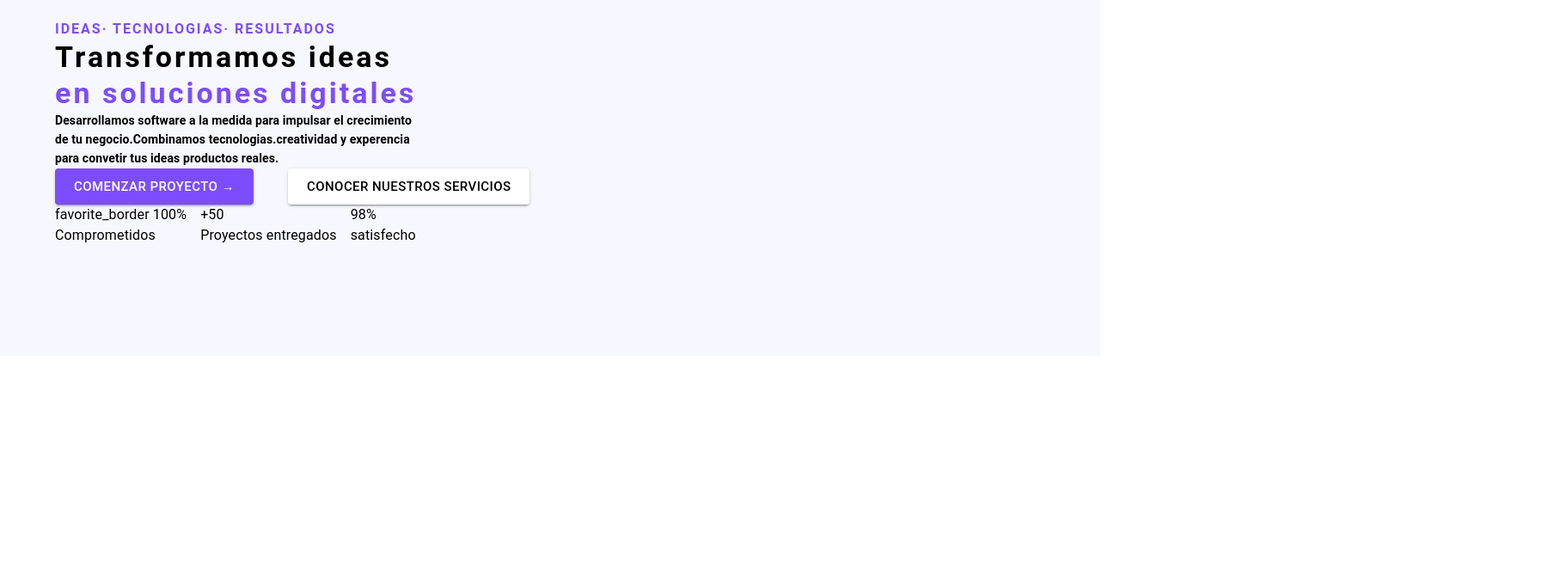
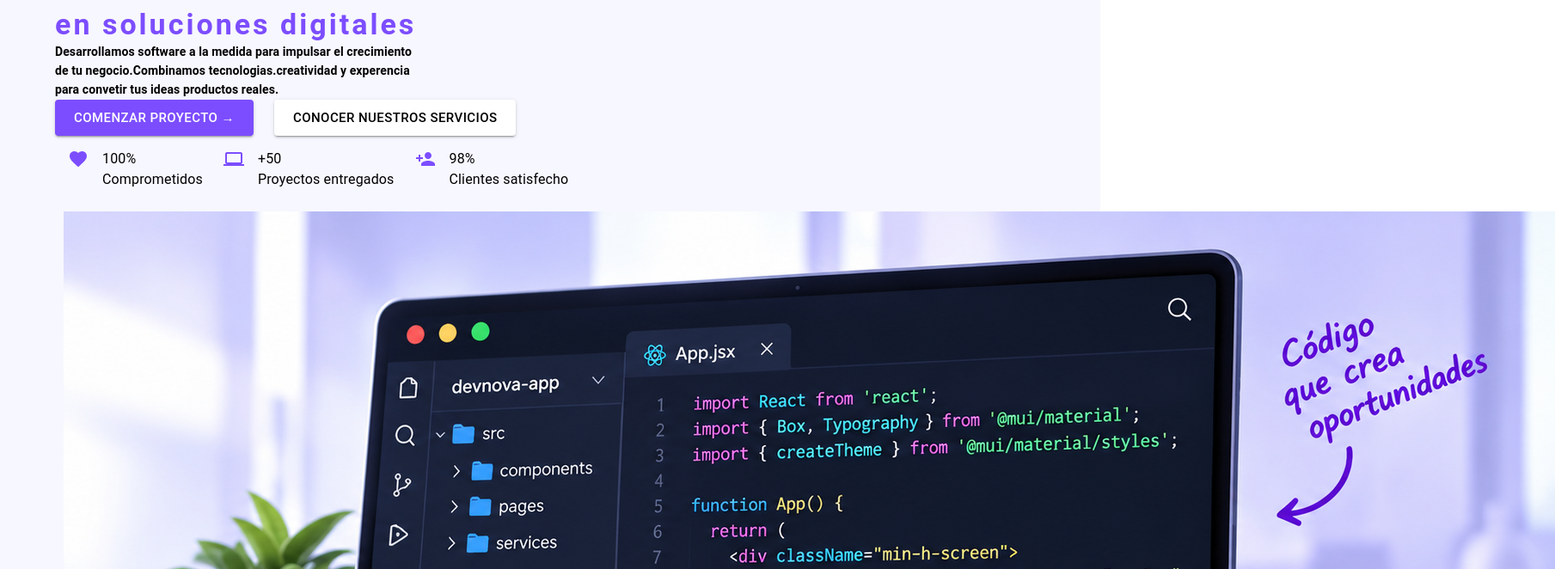
Before and after one commit to jessicahernandezt/dev-nova-solutions, a React (Vite) app: page / in a window 1280 px wide. Shown: the part 170-832 px from the top of the page at 86% size, 1809 px wide, since content can reach past the window. Before the commit the page ends 800 px from the top, so only its background shows below. Built offline with nearby package versions, Linux system fonts and the light colour scheme.

Commit message:
feat:puse iconos y una imagen

```diff
--- a/src/App.jsx
+++ b/src/App.jsx
@@ -8,6 +8,7 @@ function App(){
       <Navbar />
       <Hero />
 
+
     </>
   )
 }
--- a/src/components/Hero.jsx
+++ b/src/components/Hero.jsx
@@ -1,6 +1,7 @@
-import{Box,Button,Container,Typography} from '@mui/material'
-
-
+import{Box,Button,colors,Container,Typography} from '@mui/material';
+import FavoriteIcon from '@mui/icons-material/Favorite';
+import ComputerIcon from '@mui/icons-material/Computer';
+import PersonAddIcon from '@mui/icons-material/PersonAdd';
 
 function Hero() {
     return(
@@ -91,7 +92,7 @@ function Hero() {
                     <Box
                     sx={{
                         display:"flex",
-                        gap:5
+                        gap:3
                     }}>
                       <Button variant="contained" size='large'
                       sx={{
@@ -114,25 +115,40 @@ function Hero() {
                    sx={{
                     display:"flex",
                     width:"100%",
-                    gap:2
+                    padding:"15px",
+                    gap:3
                    }}>
 
-                    <Typography
-                    sx={{
-                        color:"#000"
-                    }}> favorite_border 100%<br></br>Comprometidos</Typography>
+                        <Typography
+                        sx={{
+                            color:"#000",
+                            display:"flex",
+                            gap:2
+                        }}> <FavoriteIcon sx={{
+                            color:"#7c4dff"
+                        }}/>100%<br></br>Comprometidos</Typography>
 
 
-                    <Typography
-                    sx={{
-                        color:"#000"
-                    }}>+50<br></br>Proyectos entregados</Typography>
+                        <Typography
+                        sx={{
+                            color:"#000",
+                            display:"flex",
+                            gap:2
+                        }}> <ComputerIcon sx={{
+                            color:"#7c4dff"
+                        }} />+50<br></br>Proyectos entregados</Typography>
 
-                    <Typography sx={{
-                        color:"#000"
-                    }}>98%<br></br>satisfecho</Typography>
+                        <Typography sx={{
+                            color:"#000",
+                            display:"flex",
+                            gap:2
+                        }}> <PersonAddIcon sx={{
+                            color:"#7c4dff"
+                        }}/>98%<br></br> Clientes satisfecho</Typography>
 
                    </Box>
+
+
 
 
 
@@ -143,6 +159,14 @@ function Hero() {
 
 
             </Box>
+
+            <Box sx={{
+               display:"flex",
+               width:"10%",
+               padding:"10px"
+            }}>
+                <Box component="img" src='./img (8).png'></Box>
+            </Box>
             </Container>
         </Box>
 
```
Also changed, not shown: src/components/servicios.jsx (added, +10 -0 lines).
